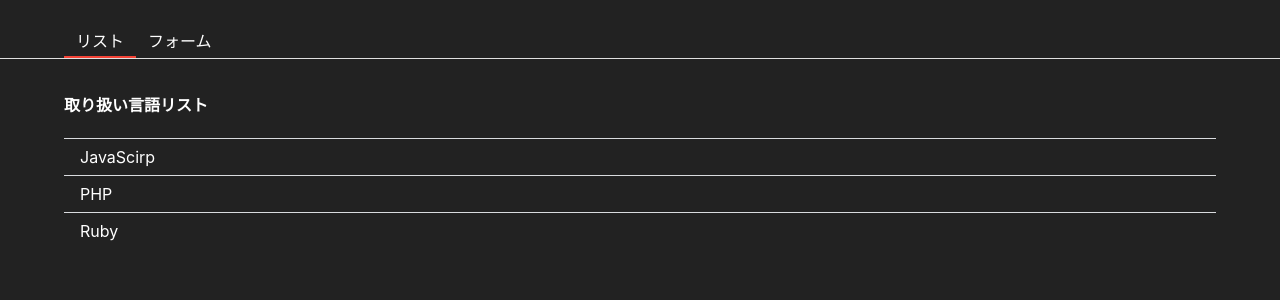
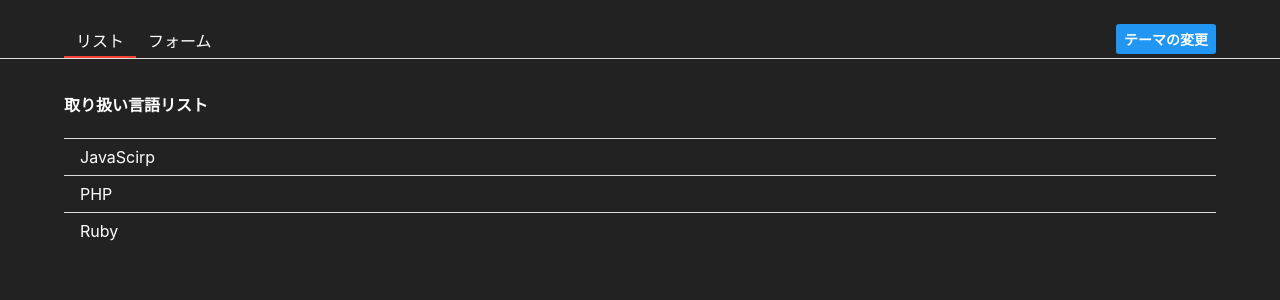
Before and after one commit to RinyuDrvo/react_tutorial, a React (Create React App) app: page / in a window 1280 px wide. Shown: the top 300 px of the page. Built offline with nearby package versions, Linux system fonts and the light colour scheme.

Commit message:
make change theme button

```diff
--- a/src/Header.js
+++ b/src/Header.js
@@ -1,8 +1,10 @@
 import React from 'react';
 import styled from 'styled-components';
+import { Button } from './components/button';
+import { ThemeContext } from './contexts/ThemeContext';
 
 const Container = styled.div`
-  displey: flex;
+  display: flex;
   justify-content: space-between;
   padding: 24px 64px 0;
   border-bottom: 1px solid #E0E0E0;
@@ -21,9 +23,17 @@ const HeaderLi = styled.li`
   border-bottom: ${props => props.focused ? '2px solid #F44336'  : 'none'}
 `
 
+const HeaderButton = styled(Button)`
+  padding: 0;
+  margin-bottom: 4px;
+`
+
 export class Header extends React.Component {
+  static contextType = ThemeContext;
+
   render() {
     const { tab, setTab } = this.props;
+    const [theme, toggleTheme] = this.context;
 
     return (
       <Container>
@@ -31,6 +41,7 @@ export class Header extends React.Component {
           <HeaderLi focused={tab === 'list'} onClick={() => setTab('list')}>リスト</HeaderLi>
           <HeaderLi focused={tab === 'form'} onClick={() => setTab('form')}>フォーム</HeaderLi>
         </HeaderUl>
+        <HeaderButton onClick={() => toggleTheme()}>テーマの変更</HeaderButton>
       </Container>
     )
   }
```
